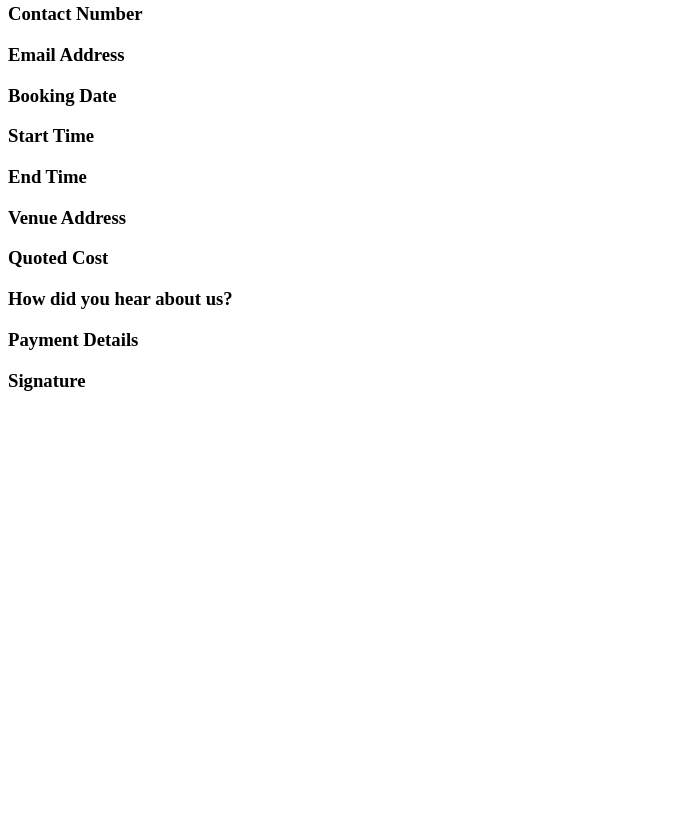
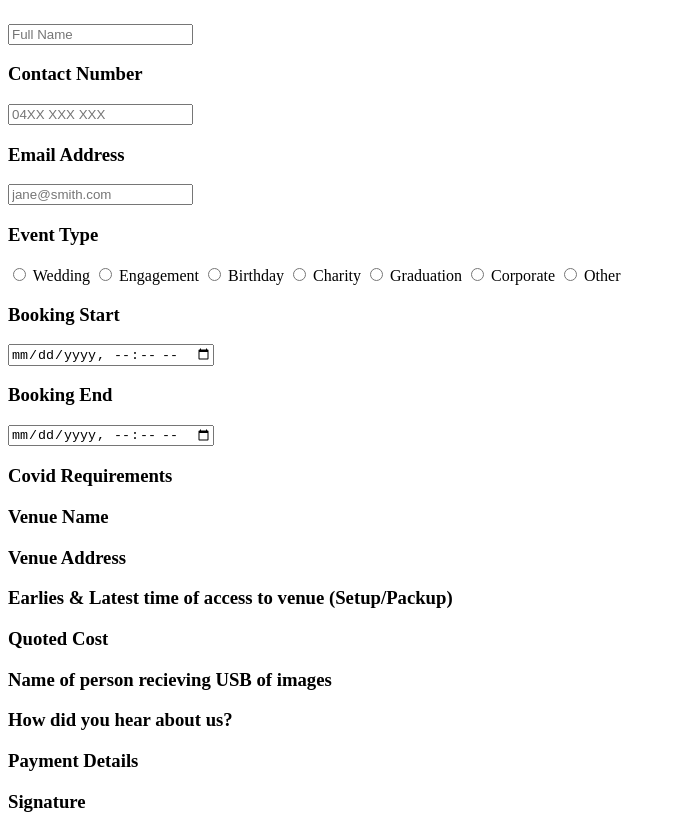
Before and after one commit to trojanface/genericbookingform, a plain HTML site: page index.html in a window 1280 px wide. Shown: the part 97-929 px from the top of the page, without its empty margins (0-673 px from the left). Before the commit the page ends 800 px from the top, so only its background shows below. Drawn offline with Linux system fonts and the light colour scheme.

Commit message:
Began adding input fields

```diff
--- a/index.html
+++ b/index.html
@@ -7,15 +7,38 @@
 </head>
 <body>
     <div>
-        <h3>Booking Form</h3>
+        <h1>Booking Form</h1>
         <h3>Name of Hirer</h3>
+        <input type="string" placeholder="Full Name">
         <h3>Contact Number</h3>
+        <input type="number" placeholder="04XX XXX XXX">
         <h3>Email Address</h3>
-        <h3>Booking Date</h3>
-        <h3>Start Time</h3>
-        <h3>End Time</h3>
+        <input type="email" placeholder="jane@smith.com">
+        <h3>Event Type</h3>
+            <input type="radio" id="wedding" name="eventOptions" value="wedding">
+            <label for="wedding">Wedding</label>
+            <input type="radio" id="engagement" name="eventOptions" value="engagement">
+            <label for="engagement">Engagement</label>
+            <input type="radio" id="birthday" name="eventOptions" value="birthday">
+            <label for="birthday">Birthday</label>
+            <input type="radio" id="charity" name="eventOptions" value="charity">
+            <label for="charity">Charity</label>
+            <input type="radio" id="graduation" name="eventOptions" value="graduation">
+            <label for="graduation">Graduation</label>
+            <input type="radio" id="corporate" name="eventOptions" value="corporate">
+            <label for="corporate">Corporate</label>
+            <input type="radio" id="other" name="eventOptions" value="other">
+            <label for="other">Other</label>
+        <h3>Booking Start</h3>
+        <input type="datetime-local">
+        <h3>Booking End</h3>
+        <input type="datetime-local">
+        <h3>Covid Requirements</h3>
+        <h3>Venue Name</h3>
         <h3>Venue Address</h3>
+        <h3>Earlies & Latest time of access to venue (Setup/Packup)</h3>
         <h3>Quoted Cost</h3>
+        <h3>Name of person recieving USB of images</h3>
         <h3>How did you hear about us?</h3>
         <h3>Payment Details</h3>
         <h3>Signature</h3>
```
